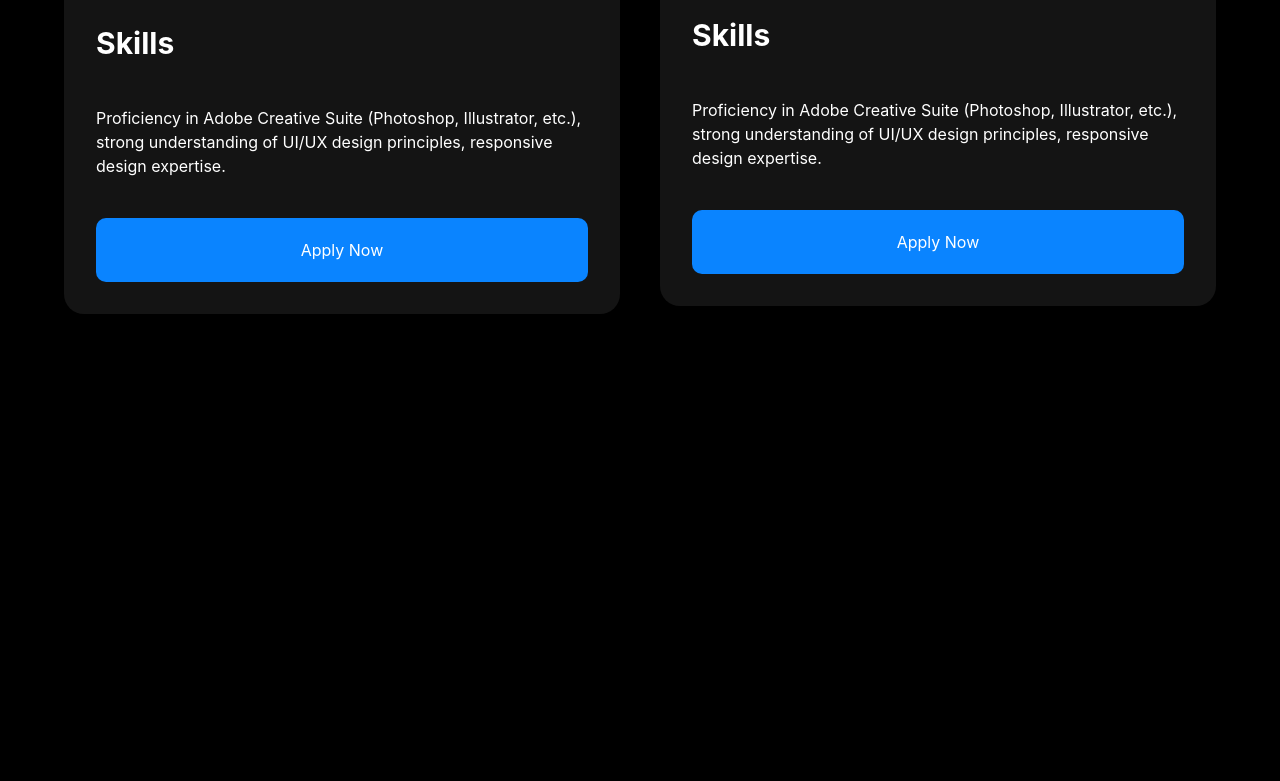
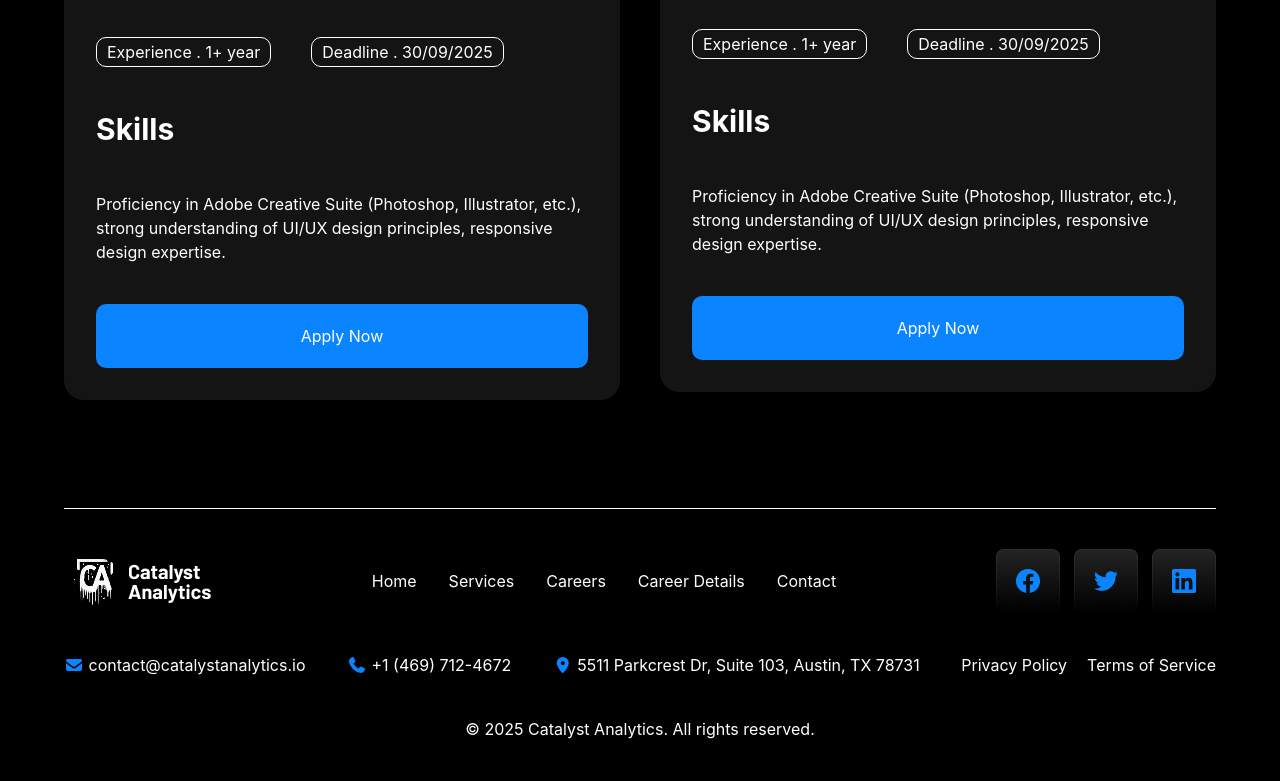
Before and after one commit to Hojiakbar-art/Git-exam-3, a website: page system.html in a window 1280 px wide. Shown: the part 4556-5337 px from the top of the page. Before the commit the page ends 4870 px from the top, so only its background shows below. Drawn offline with nearby package versions, Linux system fonts and the light colour scheme; files that its build step writes are made by us from their sources.

Commit message:
first commit

```diff
--- /dev/null
+++ b/group.html
@@ -0,0 +1,13 @@
+<!DOCTYPE html>
+<html lang="en">
+<head>
+    <meta charset="UTF-8">
+    <meta name="viewport" content="width=device-width, initial-scale=1.0">
+    <title>Document</title>
+    <link rel="stylesheet" href="./src/output.css">
+    <link rel="stylesheet" href="https://cdnjs.cloudflare.com/ajax/libs/font-awesome/7.0.1/css/all.min.css" integrity="sha512-2SwdPD6INVrV/lHTZbO2nodKhrnDdJK9/kg2XD1r9uGqPo1cUbujc+IYdlYdEErWNu69gVcYgdxlmVmzTWnetw==" crossorigin="anonymous" referrerpolicy="no-referrer" />
+</head>
+<body>
+
+</body>
+</html>
--- a/system.html
+++ b/system.html
@@ -183,5 +183,30 @@
 
         </div>
     </section>
+    <br>
+    <br>
+    <footer class="w-[90%] lg:max-w-300 m-auto p-[40px_0] flex flex-col gap-10 mt-15 border-t-1">
+        <div class=" flex justify-between items-center ">
+            <img src="./src/Logo (3).png" alt="">
+            <nav class="hidden lg:flex lg:gap-8 lg:items-center">
+            <a href="#">Home</a>
+            <a href="#">Services</a>
+            <a href="#">Careers</a>
+            <a href="#">Career Details</a>
+            <a href="#">Contact</a>
+        </nav>
+        <img src="./src/Buttons Container.png" alt="">
+        </div>
+        <div class=" flex justify-between items-center ">
+            <p><i class="fa-solid fa-envelope text-[#0A84FF]"></i> contact@catalystanalytics.io</p>
+            <p><i class="fa-solid fa-phone text-[#0A84FF]"></i> +1 (469) 712-4672</p>
+            <p><i class="fa-solid fa-location-dot text-[#0A84FF]"></i> 5511 Parkcrest Dr, Suite 103, Austin, TX 78731</p>
+            <div class="flex items-center gap-5 ">
+                <p>Privacy Policy</p>
+                <p>Terms of Service</p>
+            </div>
+        </div>
+        <h1 class="text-center">© 2025 Catalyst Analytics. All rights reserved.</h1>
+    </footer>
 </body>
 </html>
```
Also changed, not shown: src/image 6.png (added), src/image 8 (1).png (added).
